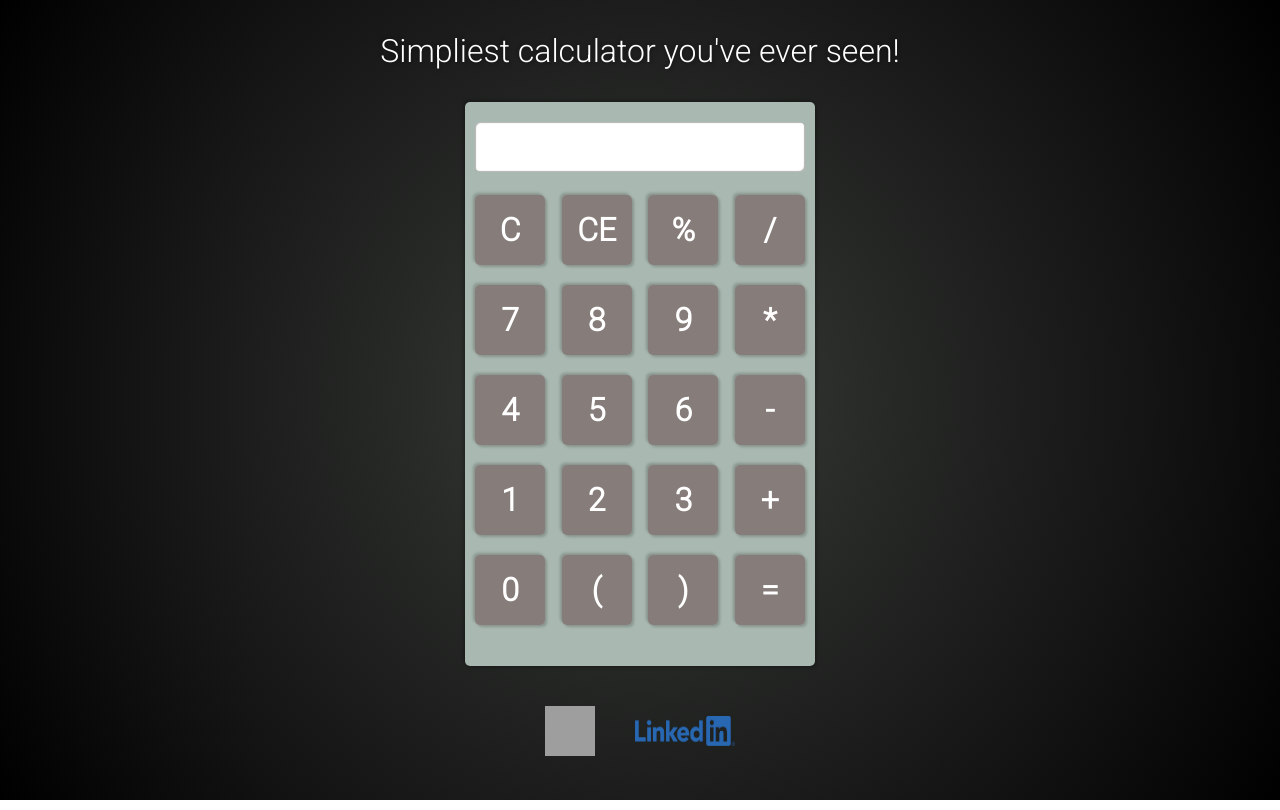
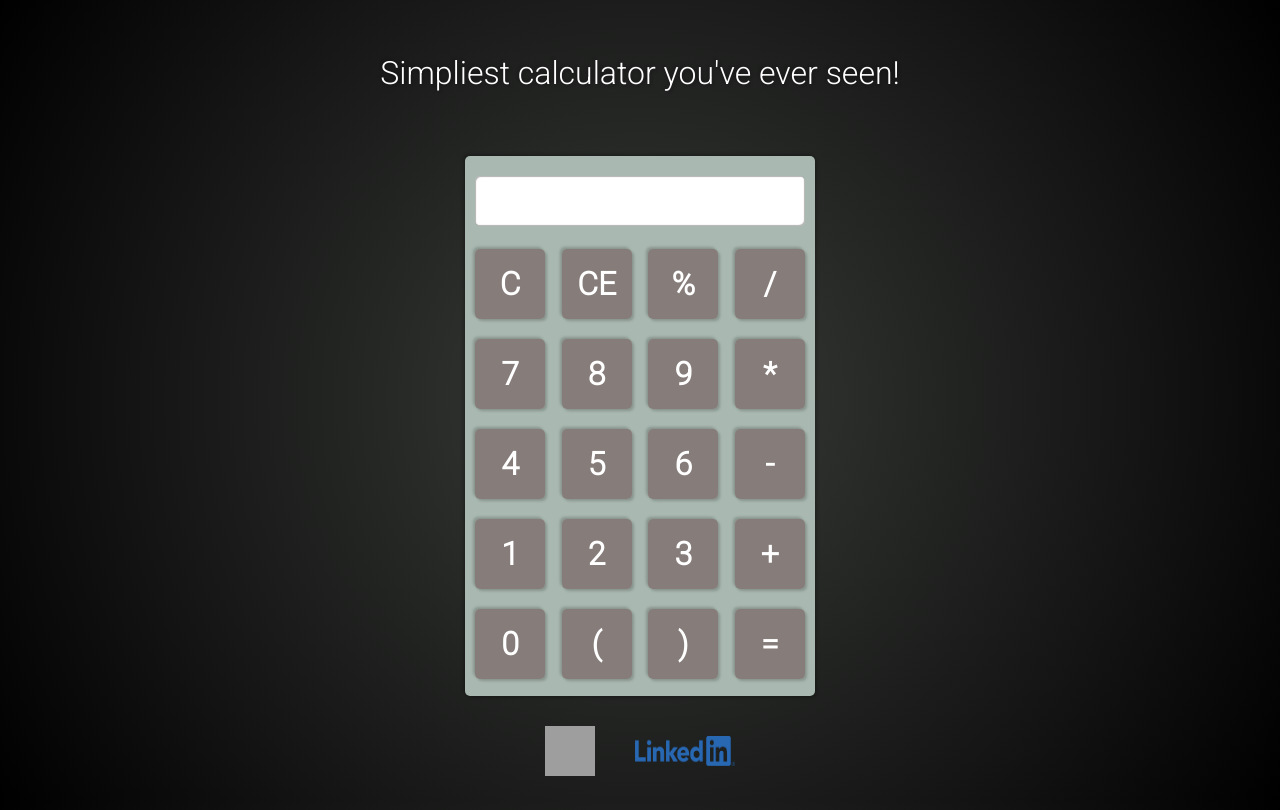
Before and after one commit to pitonoff/calculator, a plain HTML site: page index.html in a window 1280 px wide. Drawn offline with Linux system fonts and the light colour scheme; grey boxes are pictures that could not be loaded.

Commit message:
fix: links

```diff
--- a/index.css
+++ b/index.css
@@ -18,7 +18,7 @@
     font-family: 'roboto';
     font-weight: 300;
     font-size: 30;
-    margin: 1em;
+    margin: 2em 2em;
     padding: auto;
     color: #fff;
     text-shadow: 2px 2px 3px rgba(0, 0, 0, 0.2), -2px -2px 3px rgba(0, 0, 0, 0.2);
@@ -78,7 +78,7 @@
     display: flex;
     flex-direction: row;
     justify-content: center;
-    margin: 10px;
+    margin: 8x;
     padding: 10px;
     align-items: space-between;
   }
@@ -87,6 +87,7 @@
     position: relative;
     margin: 10px;
     padding: 10px;
+    border-radius: 100%;
   }
   .linkIn {
     display: block;
```
